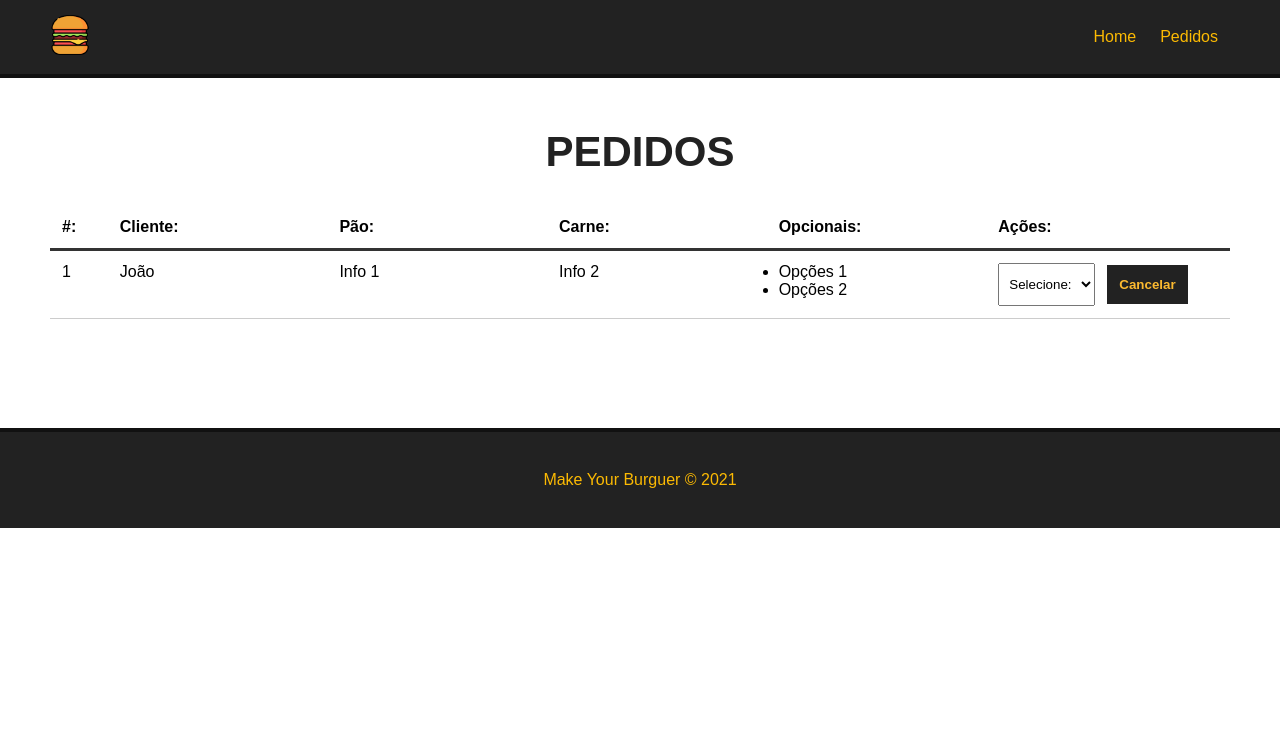
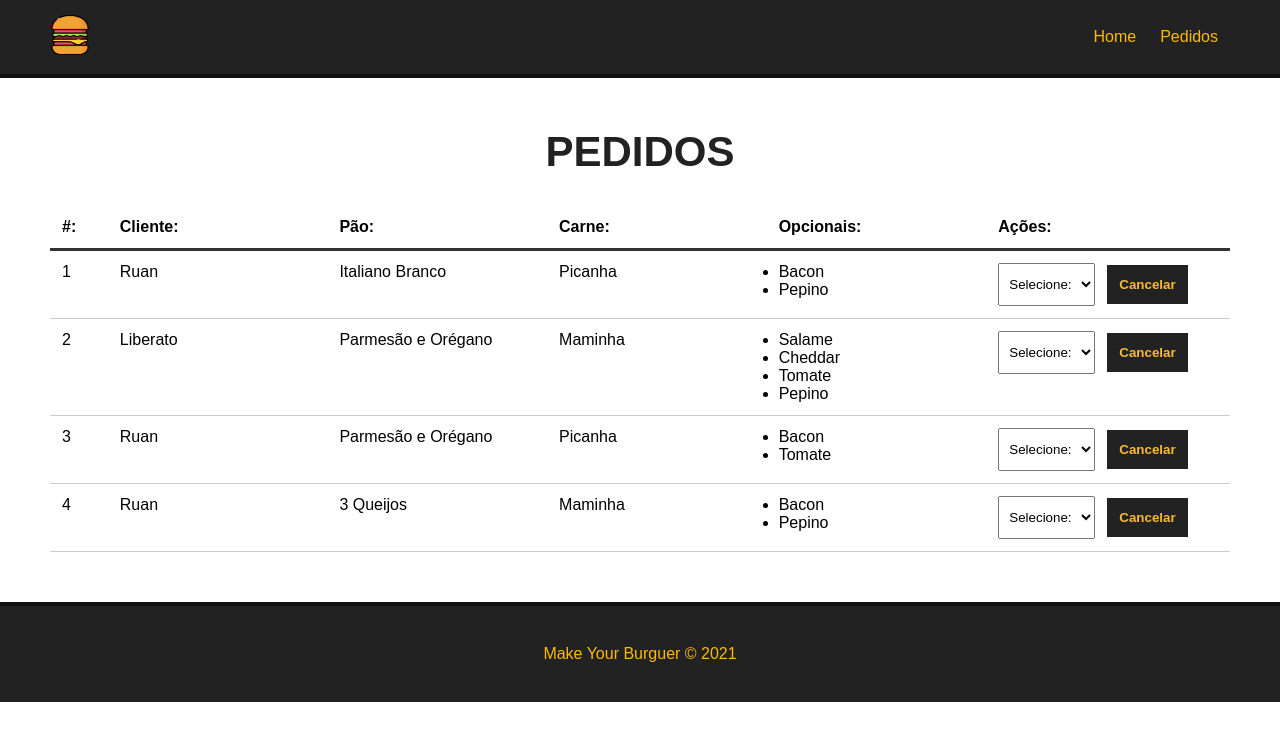
Before and after one commit to euliberato/projeto_vuejs, a Vue app: page /pedidos in a window 1280 px wide. Shown: the top 740 px of the page. Built offline with nearby package versions, Linux system fonts and the light colour scheme; data requests are answered from the project's data file.

Commit message:
Resgatando os pedidos enviados para o json e exibindo na view 'Pedidos'

```diff
--- a/src/components/Dashboard.vue
+++ b/src/components/Dashboard.vue
@@ -11,15 +11,14 @@
             </div>
         </div>
         <div id="burguer-table-rows">
-            <div class="burguer-table-row">
-                <div class="order-number">1</div>
-                <div>João</div>
-                <div>Info 1</div>
-                <div>Info 2</div>
+            <div class="burguer-table-row" v-for="burger in burgers" :key="burger.id">
+                <div class="order-number">{{ burger.id }}</div>
+                <div>{{ burger.nome }}</div>
+                <div>{{ burger.pao }}</div>
+                <div>{{ burger.carne }}</div>
                 <div>
                     <ul>
-                        <li>Opções 1</li>
-                        <li>Opções 2</li>
+                        <li v-for="(opcional, index) in burger.opcionais" :key="index">{{opcional}}</li>
                     </ul>
                 </div>
                 <div>
@@ -35,7 +34,29 @@
 
 <script>
 export default {
-    name: "Dashboard"
+    name: "Dashboard",
+    data() {
+        return {
+            burgers: null,
+            burgers_id: null,
+            status: []
+        }
+    },
+    methods: {
+        async getPedidos() {
+
+            const req = await fetch('http://localhost:3000/burgers')
+
+            const data = await req.json();
+
+            this.burgers = data;
+
+
+        }
+    },
+    mounted() {
+        this.getPedidos();
+    }
 }
 </script>
 
@@ -96,4 +117,5 @@
         background: transparent;
         color: #222;
     }
+
 </style>
```
